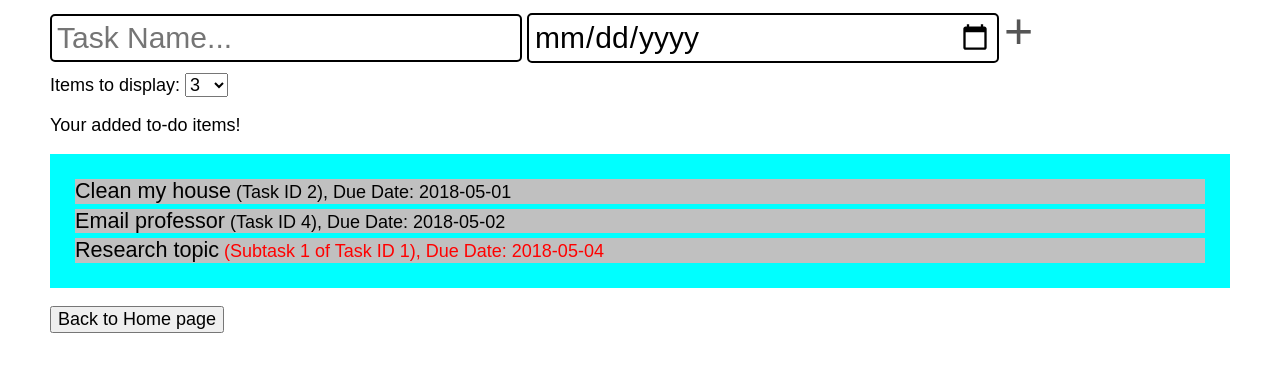
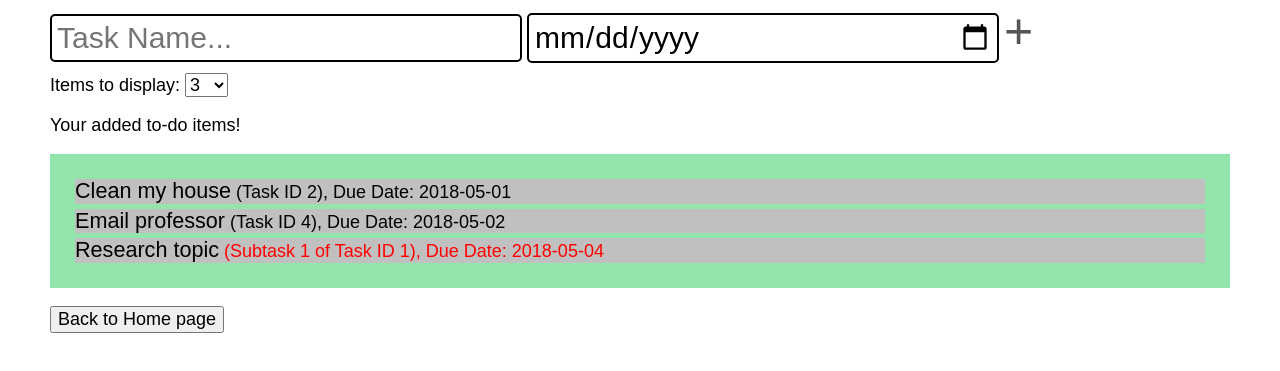
Before and after one commit to SubiNair/taskmanager, a plain HTML site: page index.html in a window 1280 px wide. Shown: the part 113-484 px from the top of the page. Drawn offline with nearby package versions, Linux system fonts and the light colour scheme.

Commit message:
color change

```diff
--- a/todolist.css
+++ b/todolist.css
@@ -4,7 +4,7 @@ body{
 }
 
 ul {
-    background: aqua;
+    background: #93E5AB;
     padding: 20px;
 }
 
```
